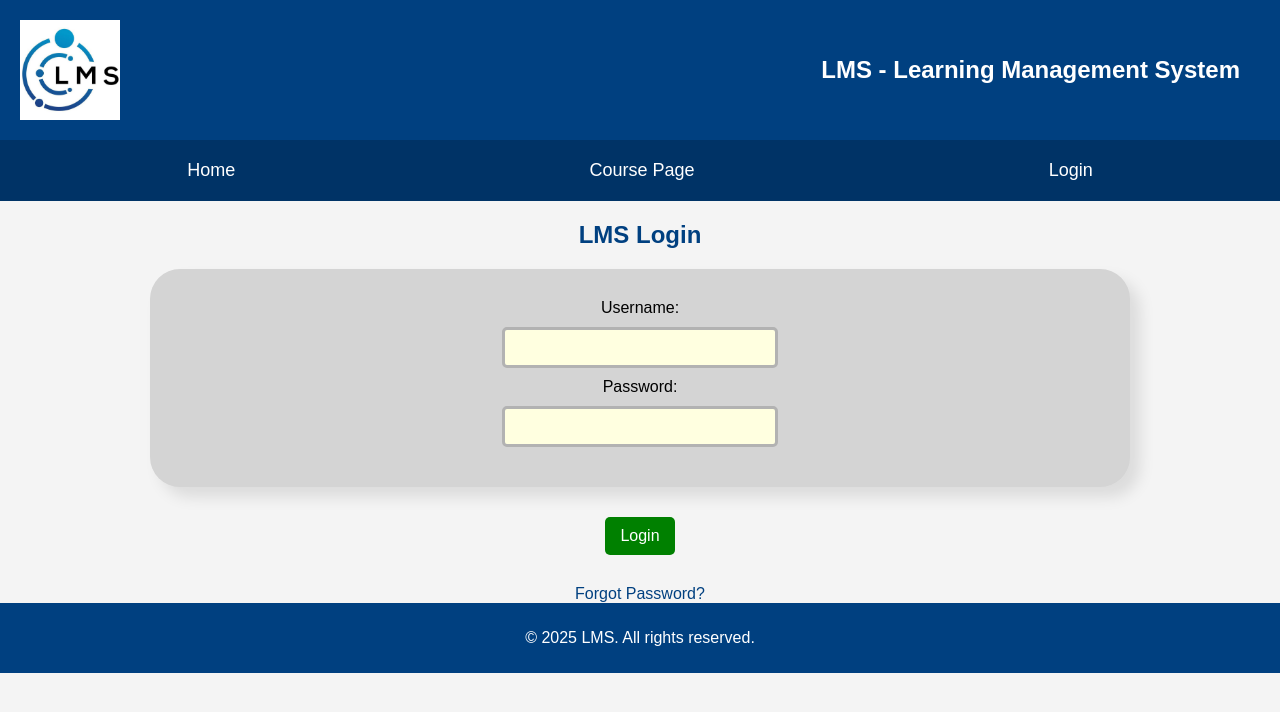
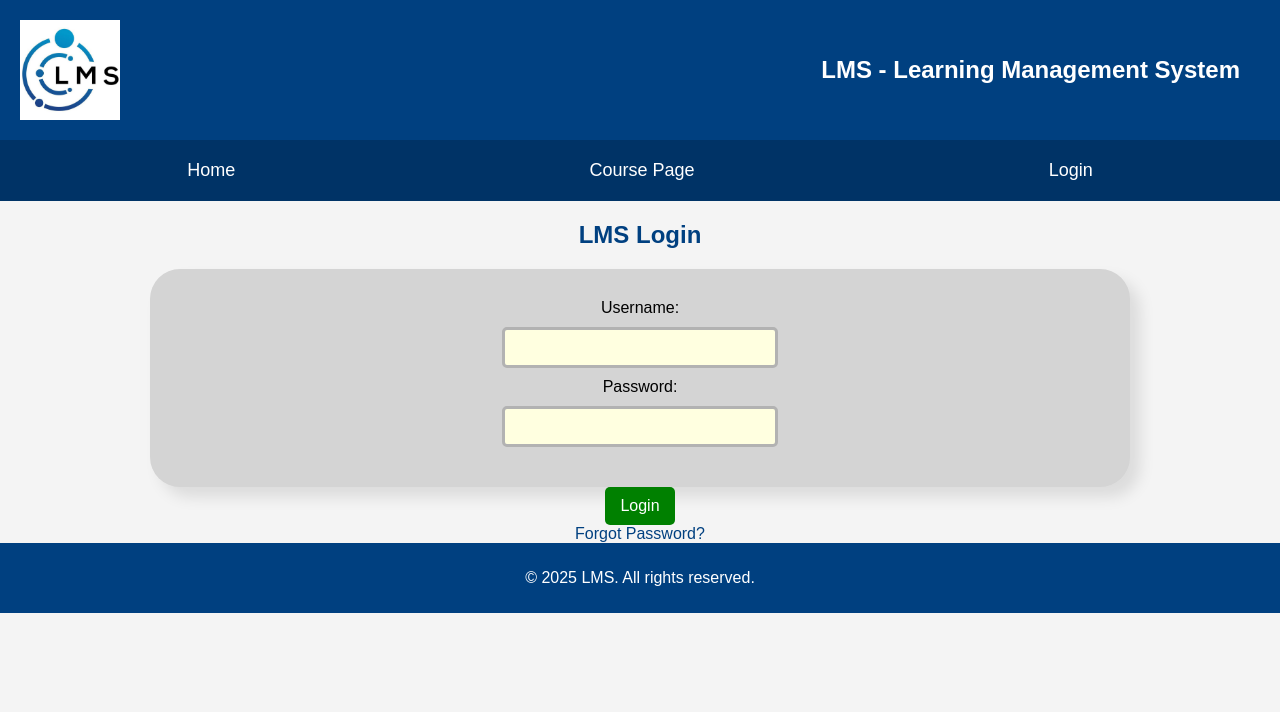
Before and after one commit to NoahVickerson/ENSF381_Assignment4, a React (Create React App) app: page /login in a window 1280 px wide. Shown: the top 712 px of the page. Built offline with nearby package versions, Linux system fonts and the light colour scheme; no server answers.

Commit message:
Update Login.js

```diff
--- a/src/components/Login.js
+++ b/src/components/Login.js
@@ -3,6 +3,7 @@ import { useNavigate } from 'react-router-dom';
 import './LoginForm.css';
 import AuthContext from './AuthContext';
 import DisplayStatus from './DisplayStatus';
+import Courses from './CoursePage.js';
 
 function Login() {
     const [username, setUsername] = useState('');
@@ -39,7 +40,8 @@ function Login() {
             if (validUser) {
                 setMessage('Login successful! Redirecting...');
                 setAuthStatus({ username, isAuthenticated: true });
-                setTimeout(() => navigate('/course-view'), 2000);
+                setTimeout(() => navigate('/homepage'), 2000);
+
             } else {
                 setMessage('Invalid username or password!');
             }
@@ -48,9 +50,9 @@ function Login() {
         }
     };
 
+
     return (
         <div className="login-container">
-
             <main>
                 <h2>LMS Login</h2>
                 <form onSubmit={handleLogin} className="login-form">
@@ -74,15 +76,15 @@ function Login() {
                         required
                     />
                 </form>
-                <bottomform>
-                <button type="submit" className="main-button">Login</button>
 
-                <DisplayStatus type={message.includes('successful') ? "success" : "error"} message={message} />
-                <a href="#" className="forgot-password">Forgot Password?</a>
-                <br />
-                </bottomform>
+                <section>
+                    <button type="button" className="main-button" onClick={handleLogin}>Login</button> {/* Updated to handle login manually */}
+
+                    <DisplayStatus type={message.includes('successful') ? "success" : "error"} message={message} />
+                    <a href="#" className="forgot-password">Forgot Password?</a>
+                    <br />
+                </section>
             </main>
-
         </div>
     );
 }
```
